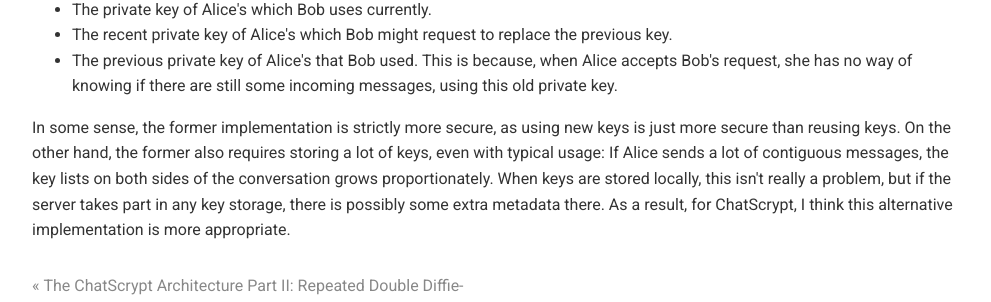
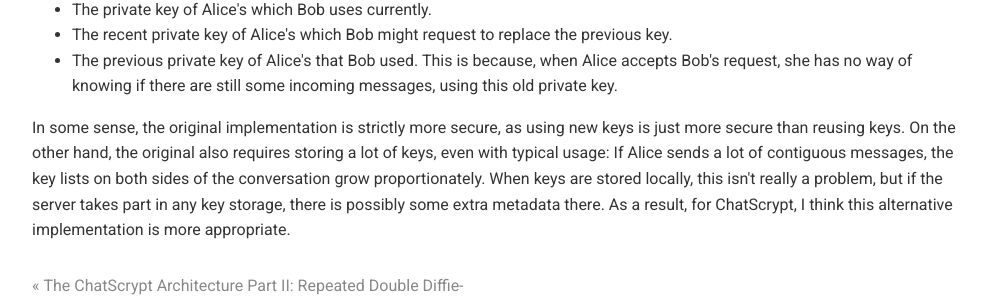
Before and after one commit to chatscrypt/chatscrypt.github.io, a Jekyll site: the page built from _posts/2020-01-23-the-chatscrypt-architecture-part-iii-authenticated-inductive-diffie-hellman.html, in a window 1280 px wide and 900 px high, scrolled down 2703 px. Shown: the part 469-771 px from the top of the window, without its empty margins (143-1134 px from the left). Built offline with Jekyll 4.4.1, drawn with Linux system fonts in a browser that asks for light colours; comment, search, counter and statistics services are not loaded.

Commit message:
Update 2020-01-23-the-chatscrypt-architecture-part-iii-authenticated-inductive-diffie-hellman.html

```diff
--- a/_posts/2020-01-23-the-chatscrypt-architecture-part-iii-authenticated-inductive-diffie-hellman.html
+++ b/_posts/2020-01-23-the-chatscrypt-architecture-part-iii-authenticated-inductive-diffie-hellman.html
@@ -103,4 +103,4 @@ The reason we maintain lists of keys as opposed to single keys is to handle dela
 <li>The previous private key of Alice's that Bob used. This is because, when Alice accepts Bob's request, she has no way of knowing if there are still some incoming messages, using this old private key.
 </ul>
 
-In some sense, the former implementation is strictly more secure, as using new keys is just more secure than reusing keys. On the other hand, the former also requires storing a lot of keys, even with typical usage: If Alice sends a lot of contiguous messages, the key lists on both sides of the conversation grows proportionately. When keys are stored locally, this isn't really a problem, but if the server takes part in any key storage, there is possibly some extra metadata there. As a result, for ChatScrypt, I think this alternative implementation is more appropriate.
+In some sense, the original implementation is strictly more secure, as using new keys is just more secure than reusing keys. On the other hand, the original also requires storing a lot of keys, even with typical usage: If Alice sends a lot of contiguous messages, the key lists on both sides of the conversation grow proportionately. When keys are stored locally, this isn't really a problem, but if the server takes part in any key storage, there is possibly some extra metadata there. As a result, for ChatScrypt, I think this alternative implementation is more appropriate.
```
